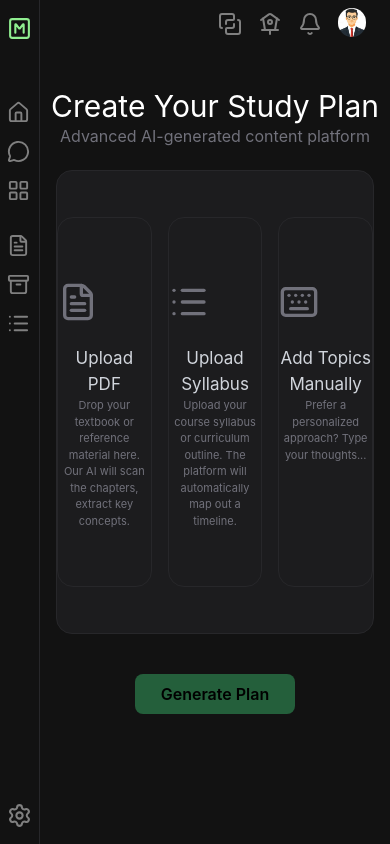
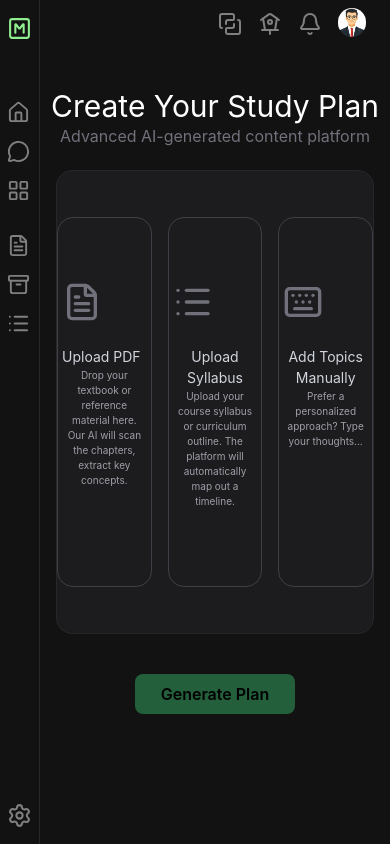
Before and after one commit to Dev-Saurabh-K/memora, a React (Vite) app: page /page2 in a window 390 px wide. Built offline with nearby package versions, Linux system fonts and the light colour scheme.

Commit message:
fix page2

```diff
--- a/src/Pages/Page2/FeatureCard.jsx
+++ b/src/Pages/Page2/FeatureCard.jsx
@@ -15,21 +15,24 @@ const [active,setActive] = useState(false)
 
     <button
     onClick={()=> setActive(!active)}
-    className={`border border-zinc-800 h-[80%] lg:h-[88%] w-[30%] lg:w-[32%] rounded-2xl flex  flex-col
-    transition-all duration-300 cursor-pointer
+    className={`border border-[#3b7a57] h-[80%] lg:h-[88%] w-[30%] lg:w-[32%] rounded-2xl flex  flex-col
+    transition-all duration-300 cursor-pointer px-1  text-gray-300
+    hover:h-[81%] hover:w-[31%]
 
     ${
-        active? "border-green-500  bg-green-500/10  shadow-lg shadow-green-400/20 " : "border-zinc-700 bg-[#1c1c1e]"
+        active
+        ? " text-white bg-green-500/10 shadow-lg shadow-green-400/20  "
+        : "border-zinc-700 bg-[#1c1c1e]"
     }
 
     `}>
        <div className='mt-16 mb-6 flex justify-center'>
         <FeatureIcon icons = {Icons}/>
        </div>
-        <h1 className='text-gray-300 text-[17px] md:text-[21px] lg:text-[28px]' >{props.title}</h1>
-        <div className='  text-[11px] md:px-6 md:text-[15px]'>
+        <h1 className=' text-[14px] md:text-[21px] lg:text-[28px]' >{props.title}</h1>
+        <div className='mt-[1px]  text-[10px] md:px-6 md:text-[15px]'>
 
-        <h3 className='text-zinc-500 '>{props.sub}</h3>
+        <h3 className=' text-zinc-400'>{props.sub}</h3>
         </div>
 
     </button>
--- a/src/Pages/Page2/FeatureCardIcon.jsx
+++ b/src/Pages/Page2/FeatureCardIcon.jsx
@@ -4,7 +4,9 @@ const FeatureCardIcon = (props) => {
     const Icon = props.icons
   return (
     <div>
-      <Icon size={40} className="text-zinc-500 lg:h-15 lg:w-15"/>
+      <Icon size={40} className="text-zinc-500 lg:h-15 lg:w-15
+
+      "/>
     </div>
   )
 }
--- a/src/Pages/Page2/centerSec.jsx
+++ b/src/Pages/Page2/centerSec.jsx
@@ -3,7 +3,7 @@ import FeatureCard from './FeatureCard'
 import {FileText,List,Keyboard} from 'lucide-react'
 
 const centerSec = () => {
-  const array = [
+  const content = [
     {
       Title: "Upload PDF",
       subtext: "Drop your textbook or reference material here. Our AI will scan the chapters, extract key concepts.",
@@ -22,14 +22,13 @@ const centerSec = () => {
   ]
   return (
     <div className='h-[55vh] w-full bg-[#1c1c1e] border border-zinc-800 mt-3 lg:mt-10 rounded-2xl flex flex-row gap-4 items-center justify-center'>
-     {array.map((e)=>{
+     {content.map((e)=>{
       return(
 
         <FeatureCard title={e.Title} sub={e.subtext} icon={e.Icon}/>
       )
        })}
-      {/* <FeatureCard  icon={}/>
-      <FeatureCard  icon={}/> */}
+
     </div>
   )
 }
--- /dev/null
+++ b/src/Pages/Page3/page3.jsx
@@ -0,0 +1,11 @@
+import React from 'react'
+
+const page3 = () => {
+  return (
+    <div>
+
+    </div>
+  )
+}
+
+export default page3
```
